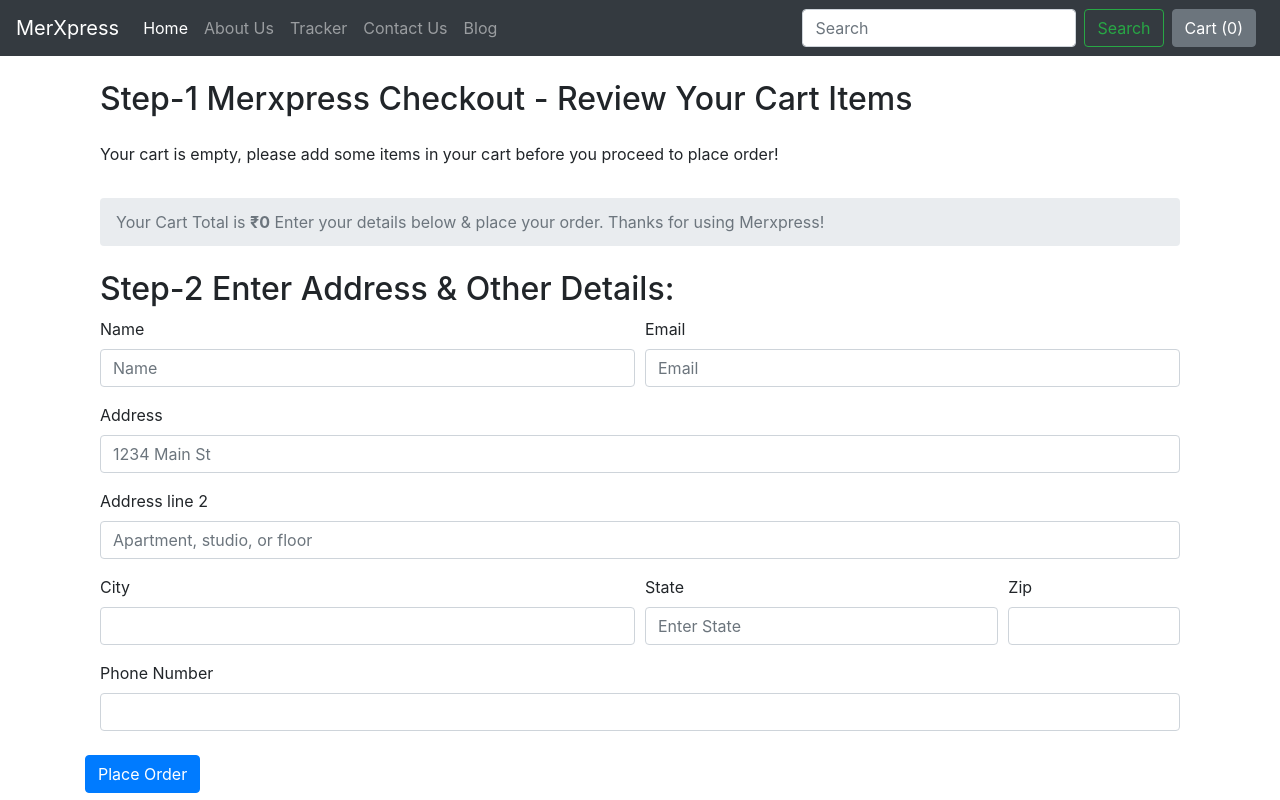
After one commit to Sumit-Malviya/Ecommerce-Website, a Django app: page /shop/checkout/ in a window 1280 px wide. The commit adds this page. Run offline with Django 4.2, Linux system fonts and the light colour scheme; some libraries are stand-ins or nearby versions.

Commit message:
second commit with changes in html files such as tracker, contact and their respective views.py files

```diff
--- a/mx/mx/settings.py
+++ b/mx/mx/settings.py
@@ -56,7 +56,7 @@ ROOT_URLCONF = 'mx.urls'
 TEMPLATES = [
     {
         'BACKEND': 'django.template.backends.django.DjangoTemplates',
-        'DIRS': [],
+        'DIRS': ['mx/templates'],
         'APP_DIRS': True,
         'OPTIONS': {
             'context_processors': [
--- a/mx/mx/urls.py
+++ b/mx/mx/urls.py
@@ -18,9 +18,11 @@ from django.contrib import admin
 from django.urls import path, include
 from django.conf import settings
 from django.conf.urls.static import static
+from . import views
 
 urlpatterns = [
     path('admin/', admin.site.urls),
     path('shop/', include('shop.urls')),
     path('blog/', include('blog.urls')),
+    path('', views.home, name='home'),
 ] + static(settings.MEDIA_URL, document_root=settings.MEDIA_ROOT)
--- /dev/null
+++ b/mx/mx/views.py
@@ -0,0 +1,5 @@
+from django.shortcuts import render
+
+
+def home(request):
+    return render(request, 'index.html')
--- a/mx/shop/admin.py
+++ b/mx/shop/admin.py
@@ -2,7 +2,9 @@ from django.contrib import admin
 
 
 # Register your models here.
-from .models import Product, Contact
+from .models import Product, Contact, Order, OrderUpdate
 
 admin.site.register(Product)
 admin.site.register(Contact)
+admin.site.register(Order)
+admin.site.register(OrderUpdate)
--- a/mx/shop/templates/shop/basic.html
+++ b/mx/shop/templates/shop/basic.html
@@ -34,6 +34,9 @@
        <li class="nav-item">
         <a class="nav-link" href="/shop/contact">Contact Us</a>
       </li>
+      <li class="nav-item">
+        <a class="nav-link" href="/blog">Blog</a>
+      </li>
     </ul>
     <form class="form-inline my-2 my-lg-0">
       <input class="form-control mr-sm-2" type="search" placeholder="Search" aria-label="Search">
@@ -48,7 +51,7 @@
 
   <!-- Optional JavaScript -->
     <!-- jQuery first, then Popper.js, then Bootstrap JS -->
-    <script src="https://code.jquery.com/jquery-3.3.1.slim.min.js" integrity="sha384-q8i/X+965DzO0rT7abK41JStQIAqVgRVzpbzo5smXKp4YfRvH+8abtTE1Pi6jizo" crossorigin="anonymous"></script>
+    <script src="https://code.jquery.com/jquery-3.3.1.js" integrity="sha256-2Kok7MbOyxpgUVvAk/HJ2jigOSYS2auK4Pfzbm7uH60=" crossorigin="anonymous"></script>
     <script src="https://cdnjs.cloudflare.com/ajax/libs/popper.js/1.14.6/umd/popper.min.js" integrity="sha384-wHAiFfRlMFy6i5SRaxvfOCifBUQy1xHdJ/yoi7FRNXMRBu5WHdZYu1hA6ZOblgut" crossorigin="anonymous"></script>
     <script src="https://stackpath.bootstrapcdn.com/bootstrap/4.2.1/js/bootstrap.min.js" integrity="sha384-B0UglyR+jN6CkvvICOB2joaf5I4l3gm9GU6Hc1og6Ls7i6U/mkkaduKaBhlAXv9k" crossorigin="anonymous"></script>
 {% block js %} {% endblock %}
--- /dev/null
+++ b/mx/shop/templates/shop/checkout.html
@@ -0,0 +1,116 @@
+{% extends 'shop/basic.html' %}
+
+{% block title %}Checkout{% endblock  %}
+{% block body %}
+<div class="container">
+    <div class="col my-4">
+        <h2>Step-1 Merxpress Checkout - Review Your Cart Items</h2>
+        <div class="my-4" >
+            <ul class="list-group" id="items">
+            </ul>
+            <nav aria-label="breadcrumb">
+                <ol class="breadcrumb mt-3">
+                    <li class="breadcrumb-item active" aria-current="page">
+                        Your Cart Total is
+                        <b>₹<span id="totalPrice"></b></span>
+                        Enter your details below & place your order. Thanks for using Merxpress!
+                    </li>
+                </ol>
+            </nav>
+        </div>
+    </div>
+    <div class="col my-4">
+        <h2>Step-2 Enter Address & Other Details:</h2>
+        <form action="/shop/checkout/" method="post">{% csrf_token %}
+            <input type="hidden" name="itemsJson" id="itemsJson">
+              <div class="form-row">
+                <div class="form-group col-md-6">
+                  <label for="name">Name</label>
+                  <input type="text" class="form-control" id="name" name="name" placeholder="Name">
+                </div>
+                <div class="form-group col-md-6">
+                  <label for="email">Email</label>
+                  <input type="email" class="form-control" id="email" name="email" placeholder="Email">
+                </div>
+              </div>
+              <div class="form-group">
+                <label for="address1">Address</label>
+                <input type="text" class="form-control" id="address1" name="address1" placeholder="1234 Main St">
+              </div>
+              <div class="form-group">
+                <label for="address2">Address line 2</label>
+                <input type="text" class="form-control" id="address2" name="address2" placeholder="Apartment, studio, or floor">
+              </div>
+              <div class="form-row">
+                <div class="form-group col-md-6">
+                  <label for="city">City</label>
+                  <input type="text" class="form-control" id="city" name="city">
+                </div>
+                <div class="form-group col-md-4">
+                  <label for="state">State</label>
+                  <input type="text" class="form-control" id="state" name="state" placeholder="Enter State">
+                </div>
+                <div class="form-group col-md-2">
+                  <label for="zip">Zip</label>
+                  <input type="text" class="form-control" id="zip_code" name="zip_code">
+                </div>
+              </div>
+              <div class="form-group">
+                  <label for="phone">Phone Number</label>
+                  <input type="tel" class="form-control" id="phone" name="phone">
+                </div>
+              </div>
+              <button type="submit" class="btn btn-primary">Place Order</button>
+        </form>
+    </div>
+</div>
+{% endblock %}
+
+{% block js %}
+<script>
+    if(localStorage.getItem('cart') == null){
+    var cart = {};
+    }
+    else{
+    cart = JSON.parse(localStorage.getItem('cart'));
+    }
+    console.log(cart);
+
+    var sum = 0;
+    var totalPrice = 0;
+
+
+    if ($.isEmptyObject(cart)){
+
+       mystr = `<p>Your cart is empty, please add some items in your cart before you proceed to place order!</p>`
+       $('#items').append(mystr);
+
+    }
+    else{
+    for(item in cart){
+       let name = cart[item][1];
+       let qty = cart[item][0];
+       let itemPrice = cart[item][2];
+       sum = sum + qty;
+       totalPrice = totalPrice + itemPrice*qty;
+       mystr = `<li class="list-group-item d-flex justify-content-between align-items-center">
+                ${name}
+                <span class="badge badge-primary badge-pill">${qty}</span>
+              </li>`
+       $('#items').append(mystr);
+    }
+
+    }
+
+document.getElementById('cart').innerHTML = sum;
+document.getElementById('totalPrice').innerHTML = totalPrice;
+
+$('#itemsJson').val(JSON.stringify(cart));
+{% if thank %}
+alert('Thanks for ordering with us, your order id is {{id}}. Use it to track your order using our order tracker');
+localStorage.clear();
+document.location = "/shop";
+{% endif %}
+
+</script>
+{% endblock %}
--- a/mx/shop/urls.py
+++ b/mx/shop/urls.py
@@ -8,5 +8,5 @@ urlpatterns = [
     path("tracker/", views.tracker, name="TrackingStatus"),
     path("search/", views.search, name="Search"),
     path("products/<int:myid>", views.productView, name="ProductView"),
-    path("checkout", views.checkout, name="Checkout"),
+    path("checkout/", views.checkout, name="Checkout"),
 ]
--- a/mx/shop/views.py
+++ b/mx/shop/views.py
@@ -1,27 +1,24 @@
 from django.shortcuts import render
 from django.http import HttpResponse
-from .models import Product, Contact
+from .models import Product, Contact, Order, OrderUpdate
 from math import ceil
+import json
 # Create your views here.
 
 
 def index(request):
-    # products = Product.objects.all()
-
     allProds = []
     catprods = Product.objects.values('category', 'id')
     print(catprods)
     cats = {item['category'] for item in catprods}
+    print(cats)
     for cat in cats:
         print(cat)
         prod = Product.objects.filter(category=cat)
         n = len(prod)
         nslides = ceil(n / 4)
         allProds.append([prod, range(1, nslides), nslides])
-
-    # allProds = [[products, range(1, nslides), nslides], [products, range(1, nslides), nslides]]
     params = {'allProds': allProds}
-    # params = {'no_of_slides': nslides, 'range': range(1, nslides), 'product': products}
     return render(request, 'shop/index.html', params)
 
 
@@ -30,6 +27,7 @@ def about(request):
 
 
 def contact(request):
+    thank = False
     if request.method == 'POST':
         name = request.POST.get('name', '')
         email = request.POST.get('email', '')
@@ -37,10 +35,27 @@ def contact(request):
         desc = request.POST.get('desc', '')
         contact = Contact(name=name, email=email, phone=phone, desc=desc)
         contact.save()
-    return render(request, 'shop/contact.html')
+        thank = True
+    return render(request, 'shop/contact.html', {'thank': thank})
 
 
 def tracker(request):
+    if request.method == 'POST':
+        orderId = request.POST.get('orderId', '')
+        email = request.POST.get('email', '')
+        try:
+            order = Order.objects.filter(order_id=orderId, email=email)
+            if len(order)>0:
+                update = OrderUpdate.objects.filter(order_id=orderId)
+                updates = []
+                for item in update:
+                    updates.append({'text': item.update_desc, 'time': item.timestamp})
+                    response = json.dumps([updates, order[0].items_json], default=str)
+                return HttpResponse(response)
+            else:
+                return HttpResponse('{}')
+        except Exception as e:
+            return HttpResponse('{}')
     return render(request, 'shop/tracker.html')
 
 
@@ -56,4 +71,20 @@ def productView(request, myid):
 
 
 def checkout(request):
-    return HttpResponse("We are at checkout")
+    if request.method == 'POST':
+        items_json = request.POST.get('itemsJson', '')
+        name = request.POST.get('name', '')
+        email = request.POST.get('email', '')
+        address = request.POST.get('address1', '') + " " + request.POST.get('address2', '')
+        city = request.POST.get('city', '')
+        state = request.POST.get('state', '')
+        zip_code = request.POST.get('zip_code', '')
+        phone = request.POST.get('phone', '')
+        order = Order(items_json=items_json, name=name, email=email, address=address, city=city, state=state, zip_code=zip_code, phone=phone)
+        order.save()
+        update = OrderUpdate(order_id=order.order_id, update_desc="The order has been placed")
+        update.save()
+        thank = True
+        id = order.order_id
+        return render(request, 'shop/checkout.html', {'thank': thank, 'id':id})
+    return render(request, 'shop/checkout.html')
```
Also changed, not shown: mx/mx/templates/index.html (added, +30 -0 lines), mx/shop/models.py (+22 -0 lines), mx/shop/templates/shop/contact.html (+12 -0 lines), mx/shop/templates/shop/index.html (+19 -11 lines), mx/shop/templates/shop/tracker.html (+99 -2 lines), mx/db.sqlite3, mx/shop/migrations/0004_order.py (added), mx/shop/migrations/0005_order_phone.py (added), mx/shop/migrations/0006_orderupdate.py (added).
